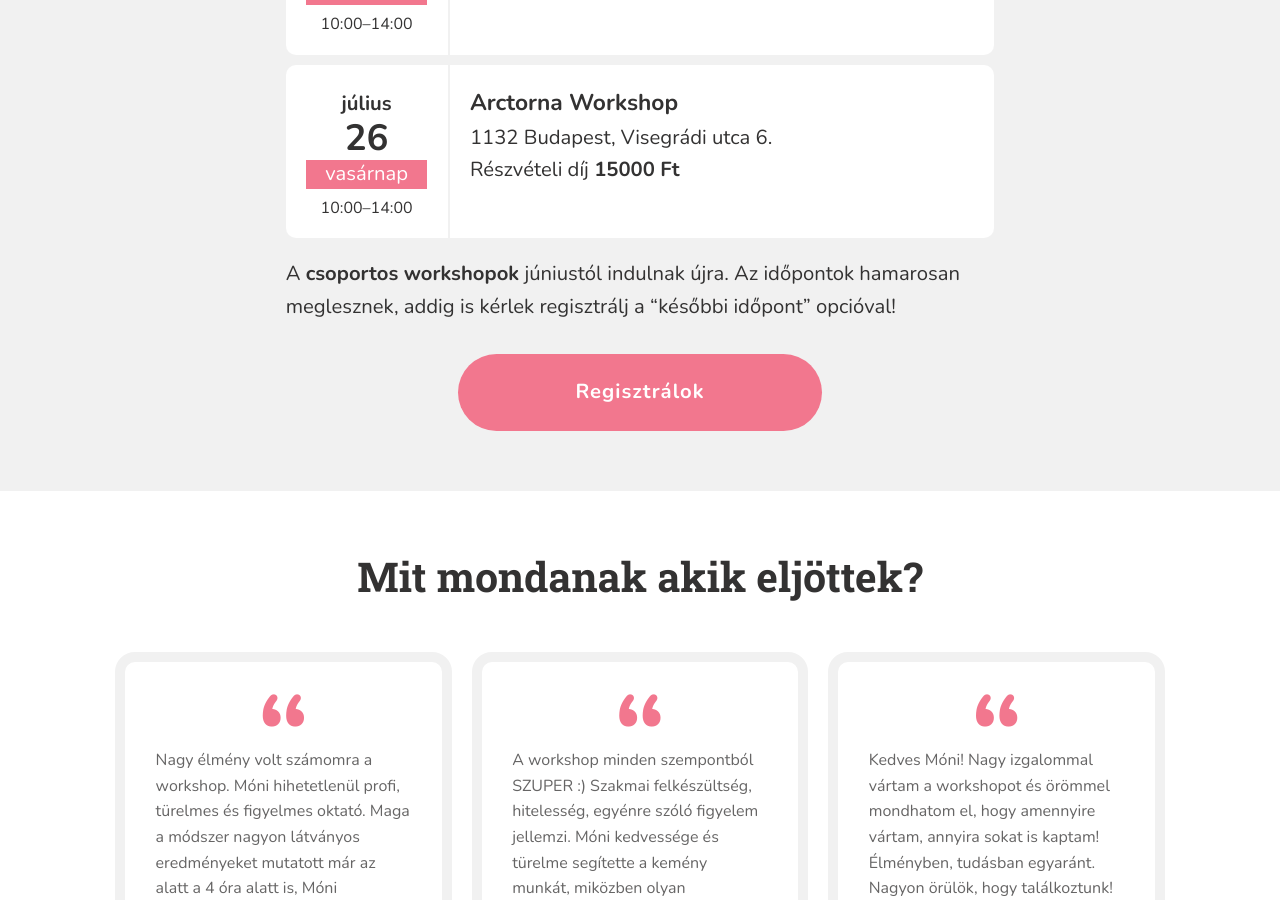
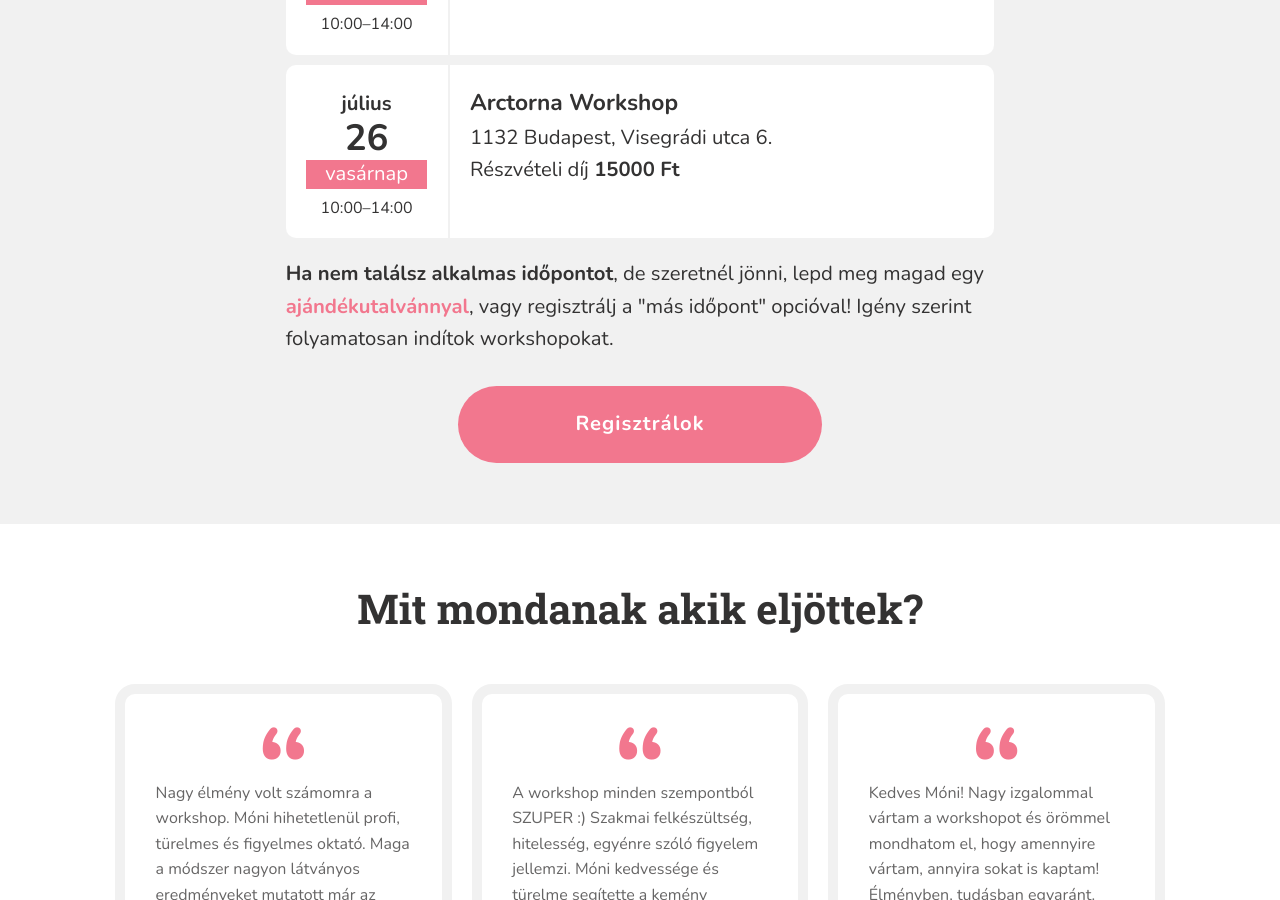
Before and after one commit to monikamudra/arctorna, a Jekyll site: the page built from workshop.md, in a window 1280 px wide and 900 px high, scrolled down 3352 px. Built offline with Jekyll 4.4.1, drawn with Linux system fonts in a browser that asks for light colours.

Commit message:
Update workshop event registration copy

```diff
--- a/_layouts/workshop.html
+++ b/_layouts/workshop.html
@@ -74,9 +74,10 @@ training_text:
       site.data.workshop.price price_desc = site.data.workshop.price_desc %}
     </div>
     <div class="c-ContentBlock u-MarginTop">
-      A <strong>csoportos workshopok</strong> júniustól indulnak újra. Az
-      időpontok hamarosan meglesznek, addig is kérlek regisztrálj a “későbbi
-      időpont” opcióval!
+      <strong>Ha nem találsz alkalmas időpontot</strong>, de szeretnél jönni,
+      lepd meg magad egy <a href="{{ site.baseurl }}{% link ajandek.md %}" class="c-Link">ajándékutalvánnyal</a>,
+      vagy regisztrálj a "más időpont" opcióval! Igény szerint folyamatosan
+      indítok&nbsp;workshopokat.
     </div>
     <div class="c-ContentBlock c-ContentBlock--Centered u-MarginTopLarge">
       <a class="c-Button" href="{{ site.data.workshop.registration_link }}"
```
